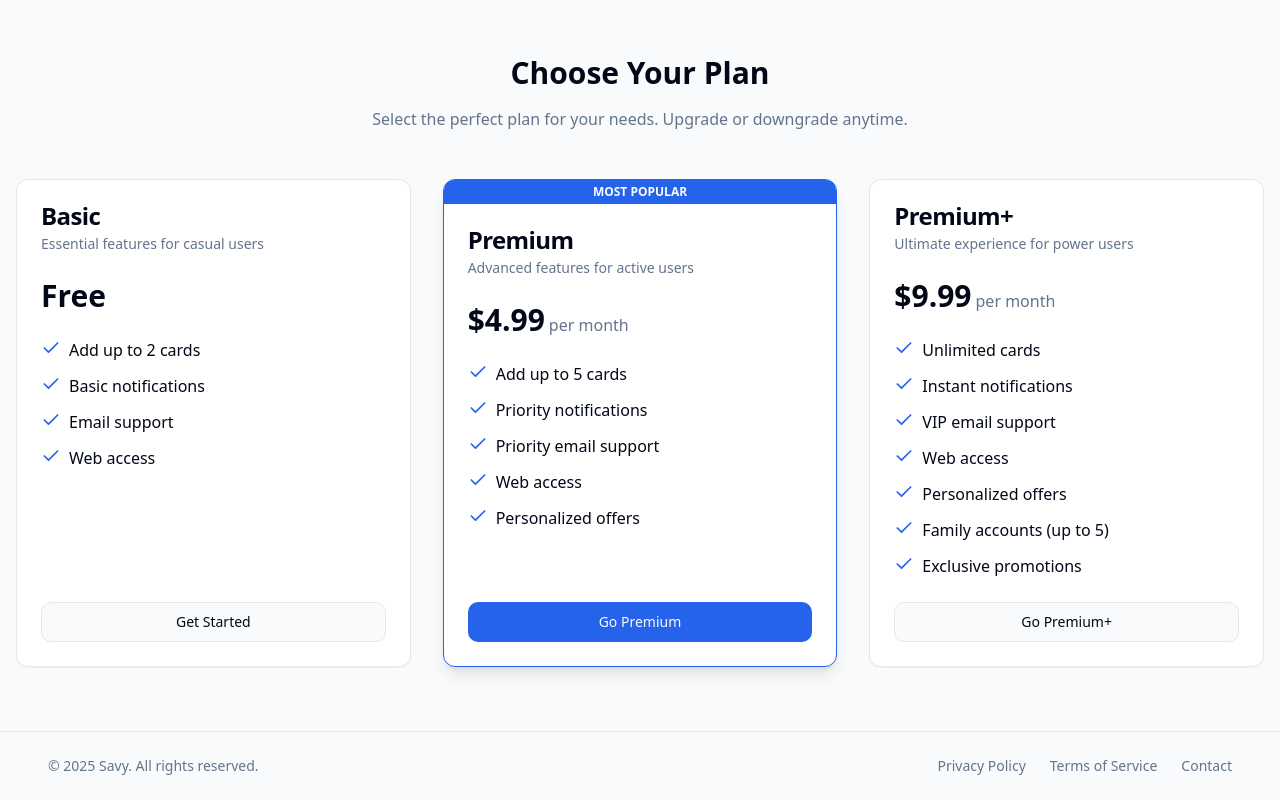
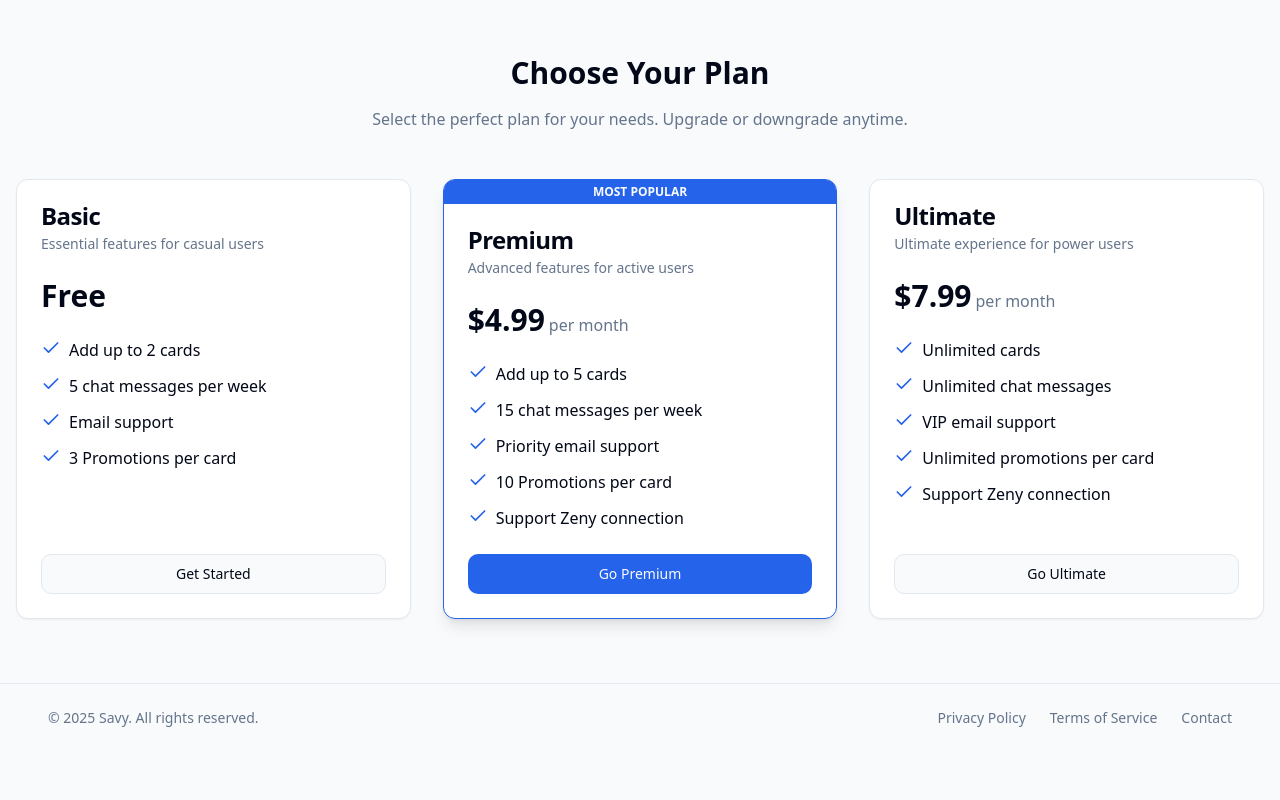
Before and after one commit to Matifassano/savyy, a React (Vite) app: page / in a window 1280 px wide. Shown: the part 911-1711 px from the top of the page. After the commit the page ends 1663 px from the top, so only its background shows below. Built offline with nearby package versions, Linux system fonts and the light colour scheme.

Commit message:
Change plans features

```diff
--- a/src/pages/Index.tsx
+++ b/src/pages/Index.tsx
@@ -53,9 +53,9 @@ const Index = () => {
       description: "Essential features for casual users",
       features: [
         "Add up to 2 cards",
-        "Basic notifications",
+        "5 chat messages per week",
         "Email support",
-        "Web access"
+        "3 Promotions per card"
       ],
       cta: "Get Started",
       popular: false
@@ -67,29 +67,27 @@ const Index = () => {
       description: "Advanced features for active users",
       features: [
         "Add up to 5 cards",
-        "Priority notifications",
+        "15 chat messages per week",
         "Priority email support",
-        "Web access",
-        "Personalized offers"
+        "10 Promotions per card",
+        "Support Zeny connection"
       ],
       cta: "Go Premium",
       popular: true
     },
     {
-      name: "Premium+",
-      price: "$9.99",
+      name: "Ultimate",
+      price: "$7.99",
       period: "per month",
       description: "Ultimate experience for power users",
       features: [
         "Unlimited cards",
-        "Instant notifications",
+        "Unlimited chat messages",
         "VIP email support",
-        "Web access",
-        "Personalized offers",
-        "Family accounts (up to 5)",
-        "Exclusive promotions"
+        "Unlimited promotions per card",
+        "Support Zeny connection"
       ],
-      cta: "Go Premium+",
+      cta: "Go Ultimate",
       popular: false
     }
   ];
```
Also changed, not shown: 1 other file (tests, documents, lock files or other folders).
